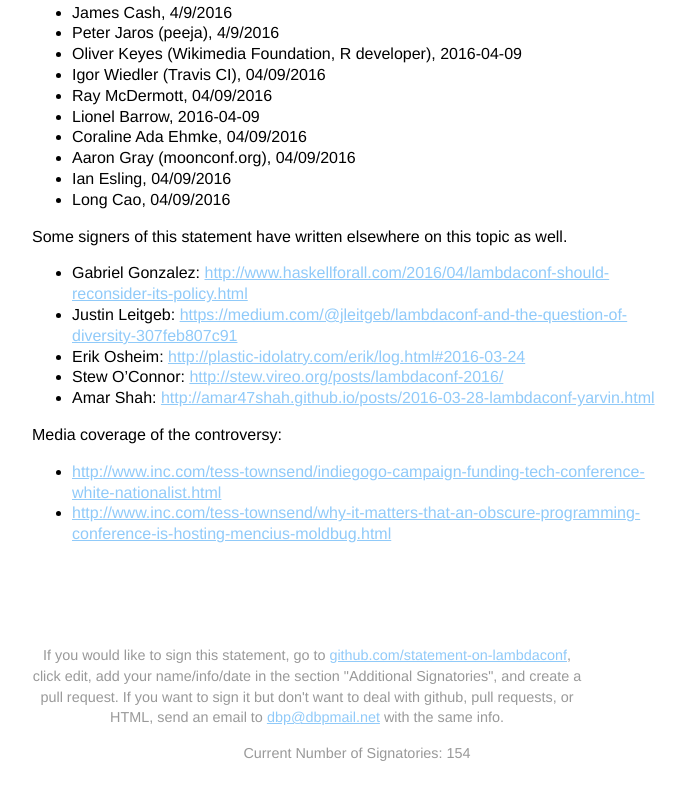
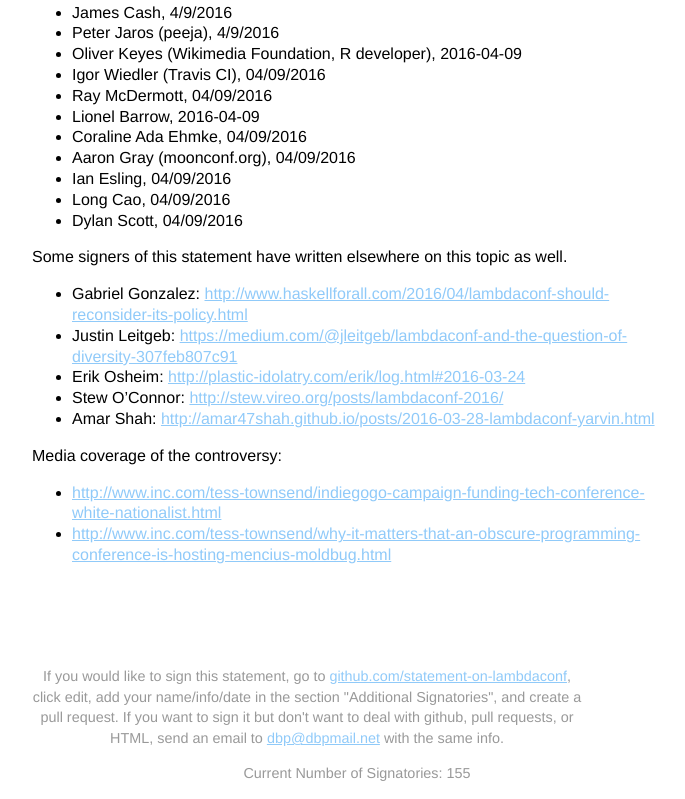
Before and after one commit to statement-on-lambdaconf/statement-on-lambdaconf.github.io, a plain HTML site: page index.html in a window 1280 px wide. Shown: the part 3763-4562 px from the top of the page, without its empty margins (283-968 px from the left). Before the commit the page ends 4541 px from the top, so only its background shows below. Drawn offline with Linux system fonts and the light colour scheme.

Commit message:
Update index.html

```diff
--- a/index.html
+++ b/index.html
@@ -201,6 +201,7 @@
       <li>Aaron Gray (moonconf.org), 04/09/2016</li>
       <li>Ian Esling, 04/09/2016</li>
       <li>Long Cao, 04/09/2016</li>
+      <li>Dylan Scott, 04/09/2016</li>
       <!-- NOTE(dbp 2016-04-02): To include yourself, add another <li>
            with your name, info, and the date, and then make a pull request! -->
     </ul>
```
